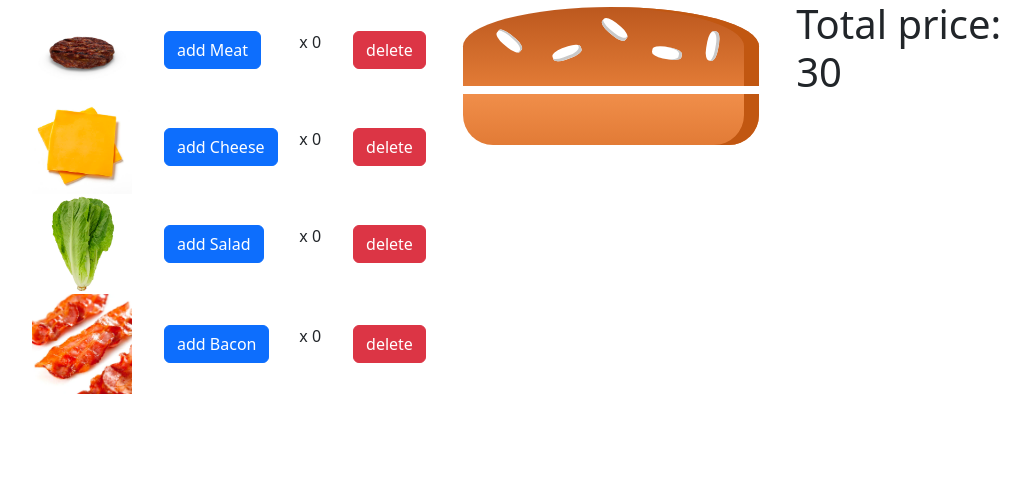
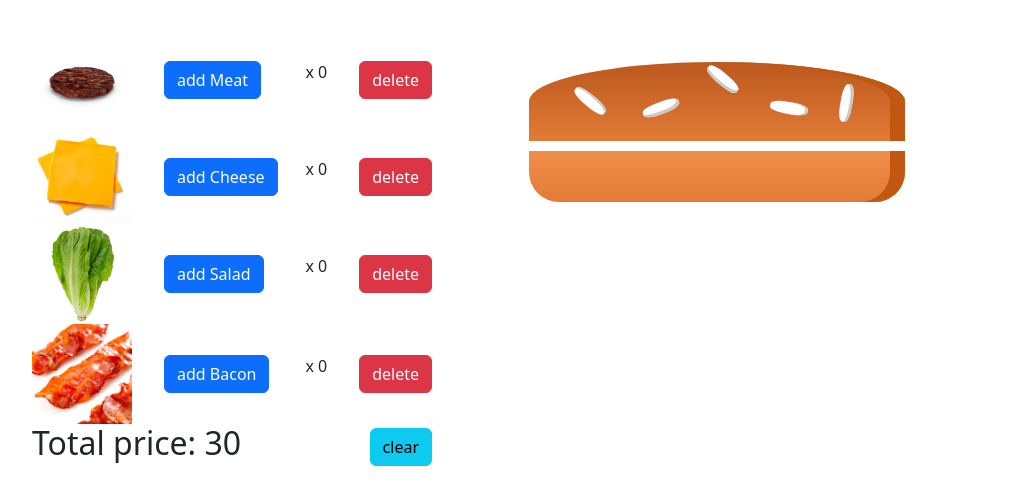
Before and after one commit to omurbekov-azamat/laba-55, a React (Create React App) app: page / in a window 1280 px wide. Shown: the top 504 px of the page, without its empty margins (123-1153 px from the left). Built offline with nearby package versions, Linux system fonts and the light colour scheme.

Commit message:
commit - 8; add component Button.tsx to clear all ingredients;

```diff
--- /dev/null
+++ b/src/components/Button/Button.tsx
@@ -0,0 +1,13 @@
+import React from 'react';
+
+interface ButtonProps {
+  onClearAllIngredients: React.MouseEventHandler;
+}
+
+const Button:React.FC<ButtonProps> = (props) => {
+  return (
+    <button className='btn btn-info' onClick={props.onClearAllIngredients}>clear</button>
+  );
+};
+
+export default Button;
--- a/src/components/Pages/Page.css
+++ b/src/components/Pages/Page.css
@@ -1,3 +1,3 @@
 .menu{
-    width: 500px;
+    width: 400px;
 }
--- a/src/components/Pages/Pages.tsx
+++ b/src/components/Pages/Pages.tsx
@@ -1,7 +1,7 @@
 import React from 'react';
 import {Menu} from "../../types";
 import Page from "./Page";
-import './Page.css'
+import './Page.css';
 
 interface Props {
   pages: Menu[];
--- a/src/components/Price/Price.tsx
+++ b/src/components/Price/Price.tsx
@@ -6,7 +6,7 @@ interface PriceProps {
 
 const Price: React.FC<PriceProps> = (props) => {
   return (
-    <h1>Total price: {props.price}</h1>
+    <h2>Total price: {props.price}</h2>
   );
 };
 
--- a/src/containters/App.css
+++ b/src/containters/App.css
@@ -1,5 +1,5 @@
 .my-container{
     width: 1000px;
-    margin: 0 auto;
+    margin: 30px auto 0;
     padding: 0 15px;
 }
--- a/src/containters/App.tsx
+++ b/src/containters/App.tsx
@@ -5,9 +5,10 @@ import cheeseImage from '../assets/cheese.png';
 import saladImage from '../assets/salad.png';
 import baconImage from '../assets/bacon.png';
 import Pages from "../components/Pages/Pages";
-import './App.css'
+import './App.css';
 import Ingredients from "../components/Ingredients/Ingredients";
 import Price from "../components/Price/Price";
+import Button from "../components/Button/Button";
 
 const menu: Menu[] = [
   {name: 'Meat', price: 80, image: meatImage},
@@ -29,7 +30,7 @@ function App() {
     return ingredientCopy.count;
   };
 
-  const addSomeIngredients = (index:number) => {
+  const addSomeIngredients = (index: number) => {
     const ingredientsCopy = [...ingredients];
     const ingredientCopy = {...ingredients[index]};
     ingredientCopy.count++;
@@ -52,13 +53,31 @@ function App() {
       return acc + 30 + menu[currentIndex].price * ingredient.count;
     }
     return acc + menu[currentIndex].price * ingredient.count;
-  },0);
+  }, 0);
 
+  const clearAllIngredients = () => {
+    setIngredients(prev => prev.map(ingredient => {
+      return {
+        ...ingredient,
+        count: 0,
+      }
+    }));
+  };
 
   return (
-    <div className='my-container d-flex justify-content-between'>
-      <Pages pages={menu} count={getCount} addSomeIngredients={addSomeIngredients} removeSomeIngredients={removeSomeIngredients}/>
-      <div className="Burger bg-white">
+    <div className='my-container d-flex justify-content-between align-items-center bg-white'>
+      <div>
+        <Pages pages={menu}
+               count={getCount}
+               addSomeIngredients={addSomeIngredients}
+               removeSomeIngredients={removeSomeIngredients}
+        />
+        <div className='d-flex justify-content-between align-items-center'>
+          <Price price={getTotalPrice}/>
+          <Button onClearAllIngredients={clearAllIngredients}/>
+        </div>
+      </div>
+      <div className="Burger">
         <div className="BreadTop">
           <div className="Seeds1"></div>
           <div className="Seeds2"></div>
@@ -66,7 +85,6 @@ function App() {
         <Ingredients ingredients={ingredients}/>
         <div className="BreadBottom"></div>
       </div>
-      <Price price={getTotalPrice}/>
     </div>
   );
 }
--- a/src/types.d.ts
+++ b/src/types.d.ts
@@ -2,7 +2,6 @@ export interface Menu {
   name: string;
   price: number;
   image: string;
-  // count?: number;
 }
 
 export interface IngredientCount {
```
